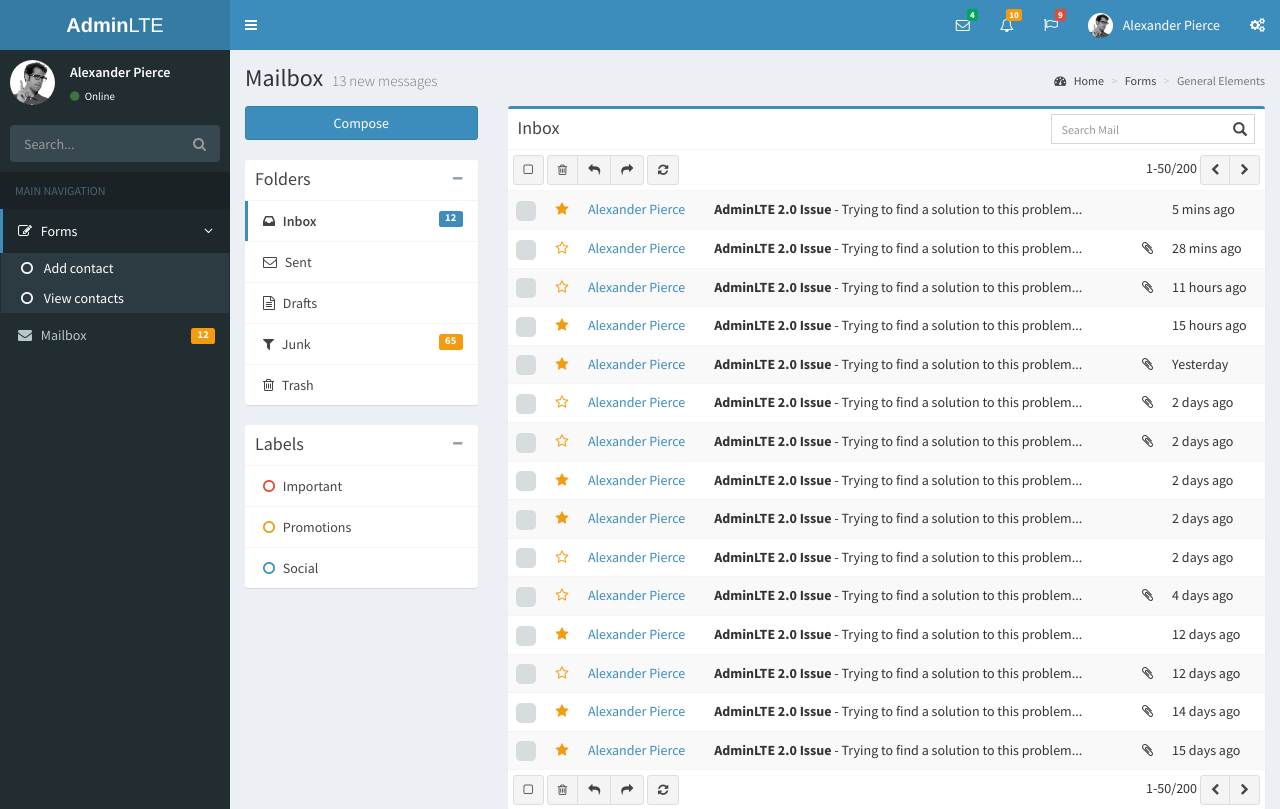
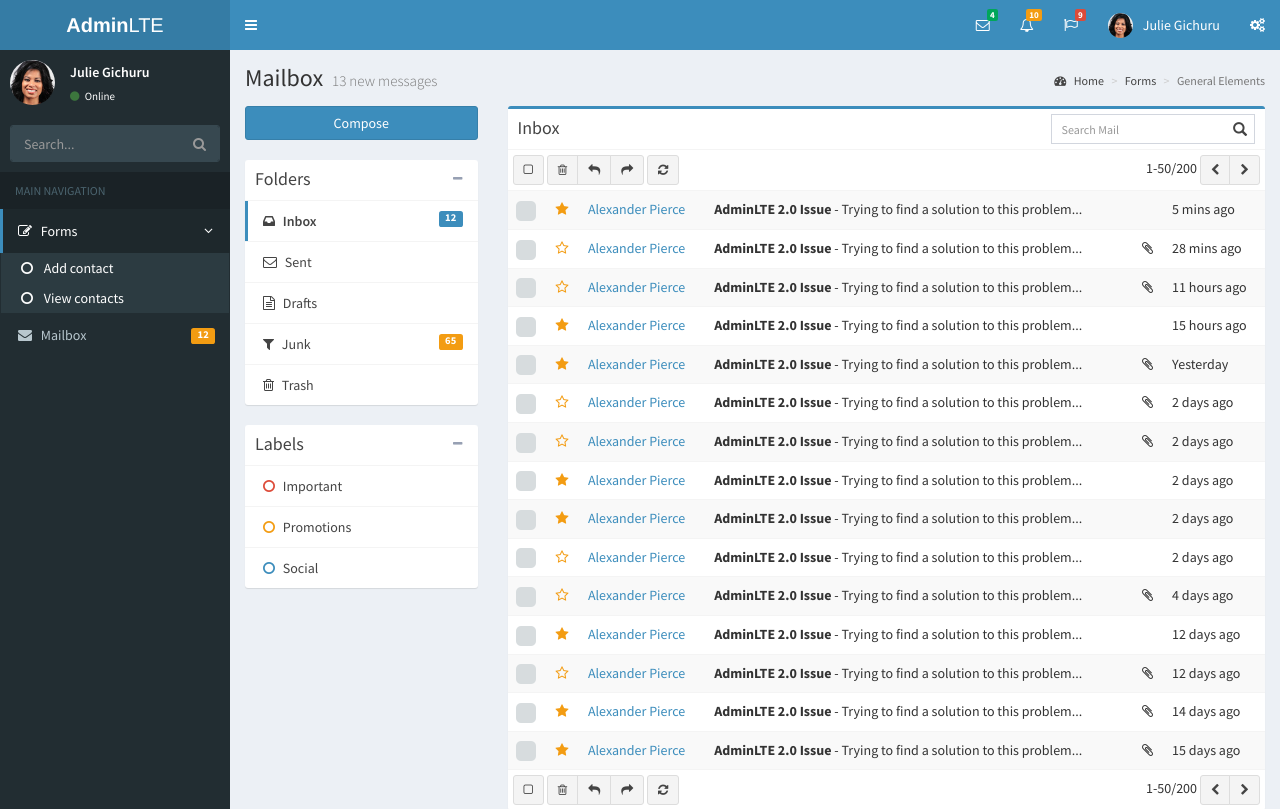
Before and after one commit to theunfeelingsoul/sms-admin.dev, a PHP site: page /mailbox.php in a window 1280 px wide; the page is wider, and only the part inside the window is pictured. Shown: the top 809 px of that part. Run offline with PHP 8.4, Linux system fonts and the light colour scheme; some libraries are stand-ins or nearby versions.

Commit message:
edited images
Julie gischuru

```diff
--- a/includes/_header.php
+++ b/includes/_header.php
@@ -1,6 +1,6 @@
 <header class="main-header">
         <!-- Logo -->
-        <a href="../../index2.html" class="logo">
+        <a href="" class="logo">
           <!-- mini logo for sidebar mini 50x50 pixels -->
           <span class="logo-mini"><b>A</b>LT</span>
           <!-- logo for regular state and mobile devices -->
@@ -31,7 +31,7 @@
                       <li><!-- start message -->
                         <a href="#">
                           <div class="pull-left">
-                            <img src="dist/img/user2-160x160.jpg" class="img-circle" alt="User Image">
+                            <img src="dist/img/julie.jpg" class="img-circle" alt="User Image">
                           </div>
                           <h4>
                             Support Team
@@ -208,8 +208,8 @@
               <!-- User Account: style can be found in dropdown.less -->
               <li class="dropdown user user-menu">
                 <a href="#" class="dropdown-toggle" data-toggle="dropdown">
-                  <img src="dist/img/user2-160x160.jpg" class="user-image" alt="User Image">
-                  <span class="hidden-xs">Alexander Pierce</span>
+                  <img src="dist/img/julie.jpg" class="user-image" alt="User Image">
+                  <span class="hidden-xs">Julie Gichuru</span>
                 </a>
                 <ul class="dropdown-menu">
                   <!-- User image -->
--- a/includes/_leftsidebar.php
+++ b/includes/_leftsidebar.php
@@ -4,10 +4,10 @@
     <!-- Sidebar user panel -->
     <div class="user-panel">
       <div class="pull-left image">
-        <img src="dist/img/user2-160x160.jpg" class="img-circle" alt="User Image">
+        <img src="dist/img/julie.jpg" class="img-circle" alt="User Image">
       </div>
       <div class="pull-left info">
-        <p>Alexander Pierce</p>
+        <p>Julie Gichuru</p>
         <a href="#"><i class="fa fa-circle text-success"></i> Online</a>
       </div>
     </div>
```
Also changed, not shown: dist/img/gngnydq0ovctu56594e1a926b9.jpg (added), dist/img/julie.jpg (added).
